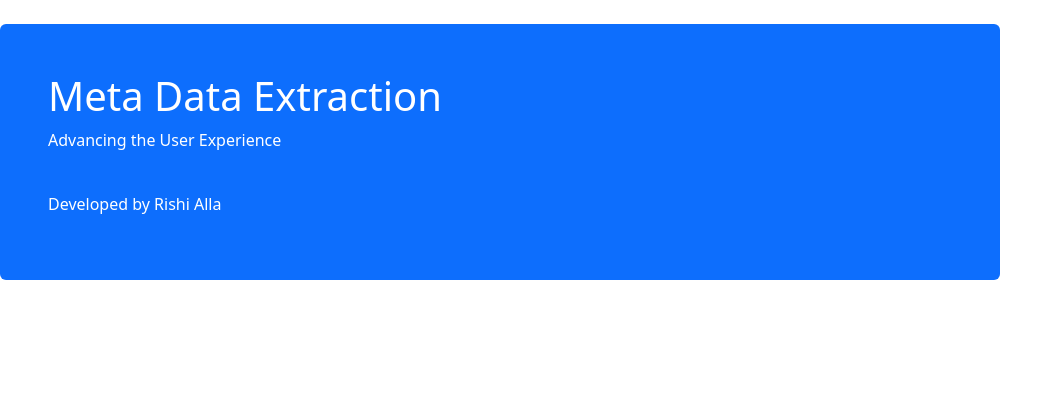
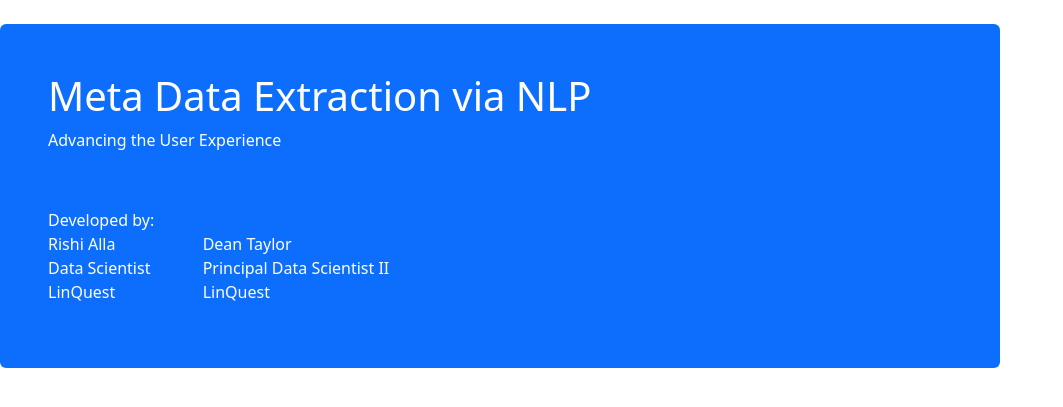
Before and after one commit to deantaylormax/flask_demo, a Flask app: page / in a window 1280 px wide. Shown: the part 56-463 px from the top of the page, without its empty margins (0-1063 px from the left). Run offline with Flask 3, Linux system fonts and the light colour scheme.

Commit message:
added names to first page

```diff
--- a/templates/index.html
+++ b/templates/index.html
@@ -3,9 +3,16 @@
 {% block content %}
 <div class="container-top">
     <div class="mt-4 p-5 bg-primary text-white rounded" style="margin-right:280px;">
-        <h1>Meta Data Extraction</h1>
+        <h1>Meta Data Extraction via NLP</h1>
         <p>Advancing the User Experience</p>
-        <p style="margin-top:40px;">Developed by Rishi Alla</p>
+    <div class="row">
+        <div class="col-2">
+            <p style="margin-top:40px;">Developed by:<br>Rishi Alla<br>Data Scientist<br>LinQuest</p>
+        </div>
+        <div class="col-3">
+            <p style="margin-top:40px;"><br>Dean Taylor<br>Principal Data Scientist II<br>LinQuest</p>
+        </div>
+    </div>
     </div>
 </div>
 
```
